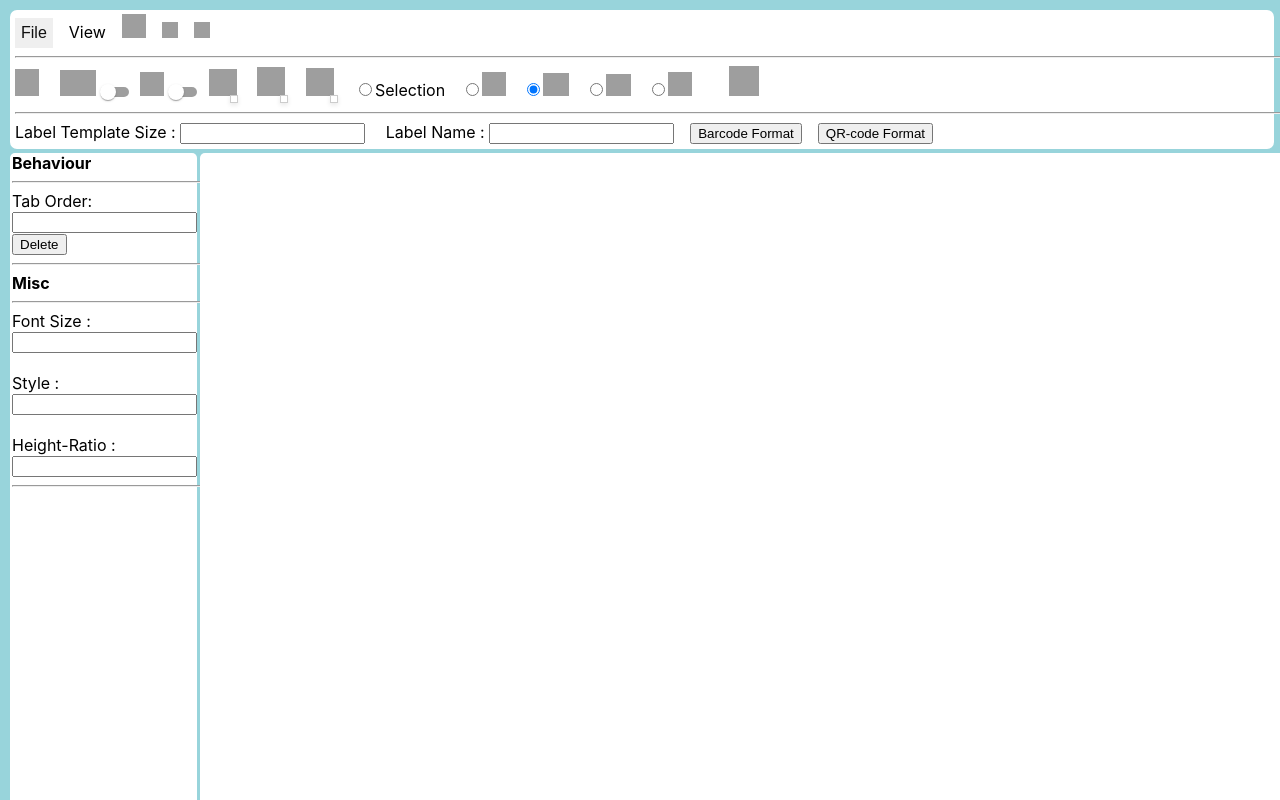
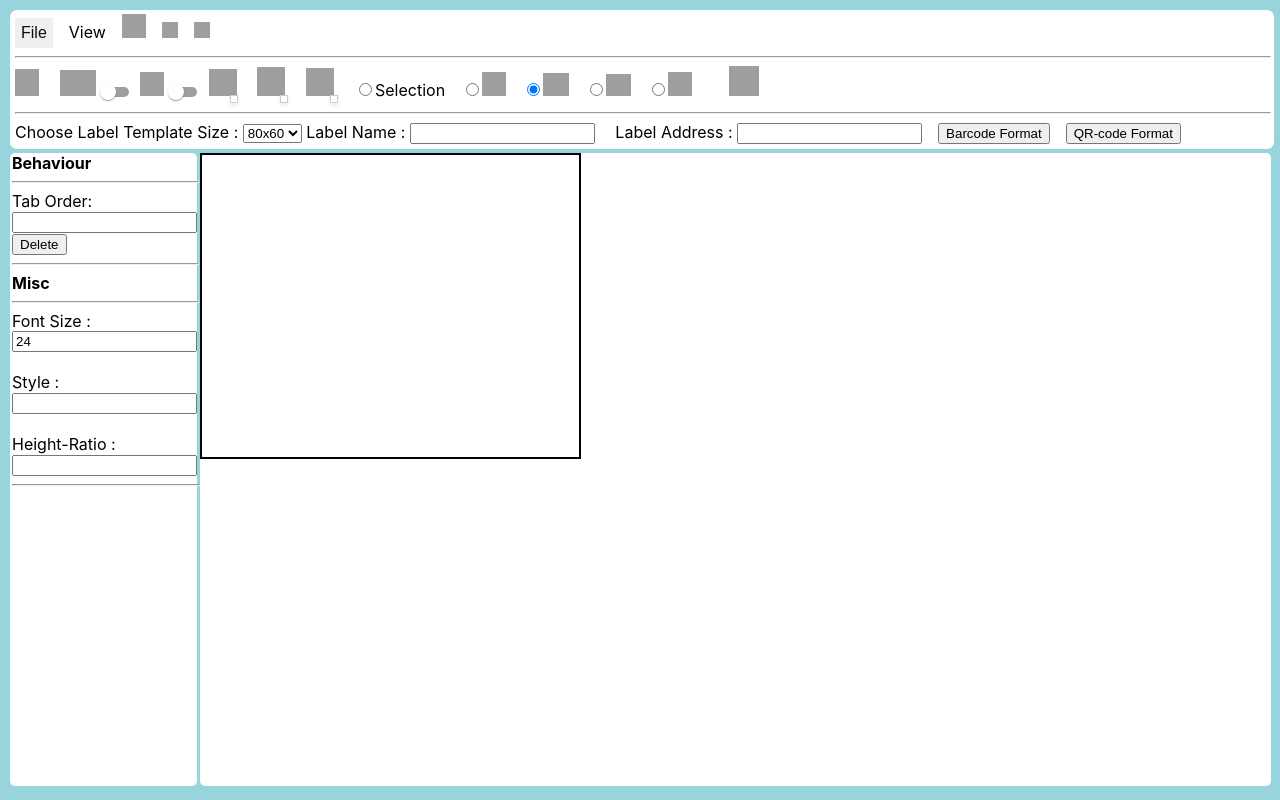
Before and after one commit to MayuriRamesh/Canvas-app, a React (Create React App) app: page / in a window 1280 px wide. Built offline with nearby package versions, Linux system fonts and the light colour scheme; grey boxes are pictures that could not be loaded.

Commit message:
fixed the co-ordinate issue and entity name vanishing issue

```diff
--- a/src/App.js
+++ b/src/App.js
@@ -153,6 +153,7 @@ const drawElement = (context, element) => {
       break;
     case "rectangle":
       context.strokeRect(element.x1, element.y1, element.x2 - element.x1, element.y2 - element.y1);
+      console.log("drawwwwwww rect start point x,y",element.x1, element.y1)
       break;
     case "pencil":
       const stroke = getStroke(element.points);
@@ -161,7 +162,7 @@ const drawElement = (context, element) => {
       break;
     case "text":
       context.textBaseline = "top";
-      context.font = "24px sans-serif";
+      // context.font = "24px sans-serif";
       context.fillText(element.text, element.x1, element.y1);
       break;
     default:
@@ -200,7 +201,7 @@ const usePressedKeys = () => {
 
 
 
-const App = () => {
+const App = ({ context }) => {
   const [elements, setElements, undo, redo] = useHistory([]);
   const [action, setAction] = useState("none");
   const [tool, setTool] = useState("rectangle");
@@ -226,6 +227,61 @@ const App = () => {
   const [barcodeFlag, setbarcodeFlag] = useState(false);
   const [qrFlag, setqrFlag] = useState(false);
 
+  const defaultCanvasWidth = 100; // Default canvas width in millimeters
+  const defaultCanvasHeight = 80; // Default canvas height in millimeters
+  const [canvasWidth, setCanvasWidth] = useState(defaultCanvasWidth);
+  const [canvasHeight, setCanvasHeight] = useState(defaultCanvasHeight);
+  const [selectedSize, setSelectedSize] = useState(`${defaultCanvasWidth}x${defaultCanvasHeight}`);
+  const [fontSize, setFontSize] = useState(24);
+
+
+  const handleSizeChange = (event) => {
+    const canvas = document.getElementById("canvas");
+    const context = canvas.getContext("2d");
+    const newSize = event.target.value;
+    const [newWidth, newHeight] = newSize.split("x").map(Number);
+    setSelectedSize(newSize);
+    setCanvasWidth(newWidth);
+    setCanvasHeight(newHeight);
+    // Calculate the font size based on the new canvas size
+  // const fontSize = Math.min(newWidth, newHeight) * 0.1; // Adjust the multiplier as needed
+  // const fontSize =Math.min(newWidth / 10, newHeight / 10);
+  // context.font = `${fontSize}px sans-serif`; // Update the font size
+  };
+
+  const handleFontSizeChange = (event) => {
+
+    const newSize = parseInt(event.target.value, 10);
+    setFontSize(newSize);
+
+    console.log("********new font size *****",newSize)
+  };
+  // const redrawCanvas = (elements) => {
+  //   const canvas = document.getElementById("canvas");
+  //   const context = canvas.getContext("2d");
+  //   // Clear the canvas
+  //   // context.clearRect(0, 0, canvas.width, canvas.height);
+
+  //   // Draw each element with the new font size
+  //   // elements.forEach(drawElement); // Assume elements contains the elements to draw
+  //   elements.forEach(element => {
+  //        drawElement(context, element);
+  //      });
+  // };
+
+  useEffect(() => {
+    const canvas = canvasRef.current;
+    const context = canvas.getContext("2d");
+   // Draw text with updated font size
+    context.font = `${fontSize}px sans-serif`;
+
+    text_array.forEach((element) => {
+      context.fillText(element.text, element.x, element.y);
+    });
+    // context.fillText("Hello, World!", 10, 50);
+    console.log("********new font size useEffect *****",fontSize)
+    // redrawCanvas();
+  }, [fontSize]);
 
   const handlebarcodeFlagToggle = () => {
     setbarcodeFlag(!barcodeFlag); // Toggle the flag value
@@ -278,27 +334,27 @@ const App = () => {
   // };
 
 
-  useEffect(() => {
-    const handleDocumentClick = (event) => {
-      // Get the canvas element
-      const canvas = canvasRef.current;
+  // useEffect(() => {
+  //   const handleDocumentClick = (event) => {
+  //     // Get the canvas element
+  //     const canvas = canvasRef.current;
 
-      // Check if the clicked target is outside the entity list and the canvas
-      if (
-        entityListRef.current &&
-        !entityListRef.current.contains(event.target) &&
-        !canvas.contains(event.target)
-      ) {
-        setIsListOpen(false);
-      }
-    };
+  //     // Check if the clicked target is outside the entity list and the canvas
+  //     if (
+  //       entityListRef.current &&
+  //       !entityListRef.current.contains(event.target) &&
+  //       !canvas.contains(event.target)
+  //     ) {
+  //       setIsListOpen(false);
+  //     }
+  //   };
 
-    window.addEventListener('click', handleDocumentClick);
+  //   window.addEventListener('click', handleDocumentClick);
 
-    return () => {
-      window.removeEventListener('click', handleDocumentClick);
-    };
-  }, []);
+  //   return () => {
+  //     window.removeEventListener('click', handleDocumentClick);
+  //   };
+  // }, []);
 
 
 
@@ -341,7 +397,7 @@ console.log('After state update - isListOpen:', isListOpen);
     setIsListOpen(false);
     console.log("selecteddddddddddddd nameeeeeeee",entityName);
     val_array.push(entityName)
-    const entityPosition = { x: 100, y: 100 }; // Replace with actual coordinates
+    const entityPosition = { x: 50, y: 50 }; // Replace with actual coordinates
   setSelectedEntityPosition(entityPosition);
   };
 
@@ -459,6 +515,7 @@ console.log('After state update - isListOpen:', isListOpen);
     const canvas = document.getElementById("canvas");
     const context = canvas.getContext("2d");
     context.clearRect(0, 0, canvas.width, canvas.height);
+    console.log("*****inside the useLayoutEffect*******")
     drawCanvas();
     context.save();
     context.translate(panOffset.x, panOffset.y);
@@ -466,6 +523,7 @@ console.log('After state update - isListOpen:', isListOpen);
     elements.forEach(element => {
       if (action === "writing" && selectedElement.id === element.id) return;
       drawElement(context, element);
+
     });
     context.restore();
   }, [elements, action, selectedElement, panOffset]);
@@ -568,10 +626,15 @@ console.log('After state update - isListOpen:', isListOpen);
     setElements(elementsCopy, true);
   };
 
-  const getMouseCoordinates = event => {
-    const clientX = event.clientX - 100 //panOffset.x;
-    const clientY = event.clientY - 100 //panOffset.y;
+  const getMouseCoordinates = (event) => {
+    const canvas = canvasRef.current;
+     const canvasRect = canvas.getBoundingClientRect();
+    const clientX = event.clientX - canvasRect.left //panOffset.x;//186,194
+    const clientY = event.clientY - canvasRect.top //panOffset.y;//179 ,156
+    console.log("x, y",clientX, clientY);
+    console.log("pan offffffsetttttttt",panOffset.x, panOffset.y )
     return { clientX, clientY };
+
   };
 
   const handleMouseDown = (event, canvasContext) => {
@@ -647,12 +710,15 @@ console.log('After state update - isListOpen:', isListOpen);
     const { clientX, clientY } = getMouseCoordinates(event);
 
     if (action === "panning") {
-      const deltaX = clientX - startPanMousePosition.x;
-      const deltaY = clientY - startPanMousePosition.y;
+      const deltaX = clientX -startPanMousePosition.x;
+      const deltaY = clientY -startPanMousePosition.y ;
       setPanOffset({
         x: panOffset.x + deltaX,
         y: panOffset.y + deltaY,
-      });
+
+      }
+      );
+      console.log("offfffffsettttt",panOffset.x, panOffset.y)
       return;
     }
 
@@ -755,14 +821,15 @@ console.log('After state update - isListOpen:', isListOpen);
     updateElement(id, x1, y1, null, null, type, { text: newText, tabOrder: selectedElement.tabOrder });
   };
 
-  const  jsonData= (labelNameValue) =>{
+  const  jsonData= (labelNameValue,labelAddValue) =>{
     const textareaValues = text_array.map(textArea => textArea.value);
       let data = {
         'label_text' : textareaValues, //text label array
         'label_values': val_array,  /// val array
         'is_barcode': barcodeFlag,
         'is_QRcode': qrFlag,
-        'company_name':labelNameValue
+        'company_name':labelNameValue,
+        'company_address':labelAddValue
       }
       // let data={
       //   'label_text': 123
@@ -778,7 +845,8 @@ console.log('After state update - isListOpen:', isListOpen);
     link.click(); // simulate clicking the link to download the image
     try{
     const labelNameValue = document.getElementById("label_name").value;
-    const post_data = jsonData(labelNameValue)//give function call to json data
+    const labelAddValue = document.getElementById("label_add").value
+    const post_data = jsonData(labelNameValue,labelAddValue)//give function call to json data
     //to send post req to generate code
     console.log("Posttttttt Dataaaaa, resssssssssssponseeee",post_data)
      axios.post('http://127.0.0.1:4000/generate_zpl',post_data,{
@@ -890,10 +958,24 @@ const drawCanvas = () => {
   context.font = '16px Arial';
   context.fillStyle = 'black';
   // ctx.fillText(`Selected Entity: ${selectedEntityName}`, 10, canvas.height - 20);
-  const adjustedX = 190 + panOffset.x;
-  const adjustedY = 100 + panOffset.y;
-  context.fillText(` ${selectedEntityName}`,adjustedX,adjustedY);
+  const adjustedX = 50 + panOffset.x;
+  const adjustedY = 50 + panOffset.y;
+  // context.fillText(` ${selectedEntityName}`,adjustedX,adjustedY);
+  val_array.forEach(selectedEntityName => {
+    const newY= adjustedY+20;
+    context.fillText(` ${selectedEntityName}`,adjustedX,newY);
 
+  })
+  context.save();
+  // context.restore();
+  // const adjustedX = 190 + panOffset.x;
+  // const adjustedY = 100 + panOffset.y;
+
+  // // Draw each entity name
+  // elements.forEach(element => {
+  //   context.fillText(` ${element.name}`, adjustedX, adjustedY);
+  //   adjustedY += 20; // Adjust the Y coordinate for the next entity
+  // });
 
 };
 
@@ -943,7 +1025,7 @@ useEffect(() => {
           {/* <button onClick={undo}>Undo</button>&emsp; */}
           {/* <button onClick={redo}>Redo</button> */}
           <img width="16" height="16" src="https://img.icons8.com/tiny-color/16/redo.png" alt="redo" onClick={redo} title="Redo"/>
-          <hr style={{color:"#f4f0ec", width:"590%",height:"0.1px"}}></hr>
+          <hr style={{color:"#f4f0ec", width:"100%",height:"0.1px"}}></hr>
         </div>
 
         {/* <div className="row shape" style={{ position: "fixed", paddingTop: "1.2cm" }}> */}
@@ -1093,13 +1175,19 @@ useEffect(() => {
         {/* <label htmlFor="text">Text</label> */}
 
         <img width="30" height="30" src="https://img.icons8.com/color-glass/48/picture.png" alt="pic" />
-        <hr style={{color:"#fff9f7", width:"590%"}}></hr>
+        <hr style={{color:"#fff9f7", width:"100%"}}></hr>
       </div>
       <div>
-        <label for="label-size"> Label Template Size : </label>
-        <input type="text" id="label-size" name="label-size"/>&emsp;
+        <label for="label-size"> Choose Label Template Size : </label>
+        <select id="label-size" name="label-size" onChange={handleSizeChange} value={selectedSize}>
+        <option value="80x60">80x60</option>
+        <option value="40x40">40x40</option>
+      </select>
+        {/* <input type="text" id="label-size" name="label-size"/>&emsp; */}
         <label for="label_name"> Label Name : </label>
         <input type="text" id="label_name" name="label_name"/>&emsp;
+        <label for="label_add"> Label Address : </label>
+        <input type="text" id="label_add" name="label_add"/>&emsp;
         <button>Barcode Format</button>&emsp;
         <button>QR-code Format</button>
       </div>
@@ -1110,7 +1198,7 @@ useEffect(() => {
           onBlur={handleBlur}
           style={{
             position: "fixed",
-            top: selectedElement.y1 + panOffset.y - 2,
+            top: selectedElement.y1 + panOffset.y ,
             left: selectedElement.x1 + panOffset.x,
             font: "24px sans-serif",
             margin: 0,
@@ -1130,7 +1218,7 @@ useEffect(() => {
         <section className="drawing-board">
         <div>
           <label><b>Behaviour</b></label>
-          <hr style={{color:"#f4f0ec", width:"590%",height:"0.1px"}}></hr>
+          <hr style={{color:"#f4f0ec", width:"100%",height:"0.1px"}}></hr>
 
           <label for="tab-o">
             Tab Order:
@@ -1145,13 +1233,17 @@ useEffect(() => {
             {/* Add a button to delete the selected element */}
             <button onClick={handleDelete}>Delete</button>
           </label>
-          <hr style={{color:"#f4f0ec", width:"590%",height:"0.1px"}}></hr>
+          <hr style={{color:"#f4f0ec", width:"100%",height:"0.1px"}}></hr>
 
           <label><b>Misc</b></label>
-          <hr style={{color:"#f4f0ec", width:"590%",height:"0.1px"}}></hr>
+          <hr style={{color:"#f4f0ec", width:"100%",height:"0.1px"}}></hr>
 
-          <label for="font">Font Size :
-          <input type="number" id="font" name="font"/></label><br/>
+          <label for="font">Font Size :</label>
+          <input type="number" id="font" name="font"
+          value={fontSize}
+          onChange={handleFontSizeChange}// Call the handler when the input changes
+          />
+          <br/>
 
           <label for="style">Style :
           <input type="text" id="style" name="style"/></label><br/>
@@ -1160,12 +1252,16 @@ useEffect(() => {
           <input type="number" id="H-R" name="H-R"/></label>
           <hr style={{color:"#f4f0ec", width:"590%",height:"0.1px"}}></hr>
         </div>
+
         <div>
         <canvas
           id="canvas"
-          width={window.innerWidth}
+          // width={window.innerWidth}
           ref={canvasRef}
-          height={window.innerHeight}
+          className="canvas_class"
+          // height={window.innerHeight}
+          width={canvasWidth*3.7795275591}
+          height={canvasHeight*3.7795275591}
           // onMouseDown={handleMouseDown}
           // onMouseDown={event => handleMouseDown(event, canvasRef.current.getContext('2d'))}
           // onMouseMove={handleMouseMove}
--- a/src/style.css
+++ b/src/style.css
@@ -243,6 +243,13 @@
 }
 
 
+.canvas_class {
+  backface-visibility: visible;
+  /* height: 750px;
+  width: 1640px; */
+  border: 2px solid rgb(3, 3, 4);
+
+}
 
  /*
  .tools-board .row{
```
